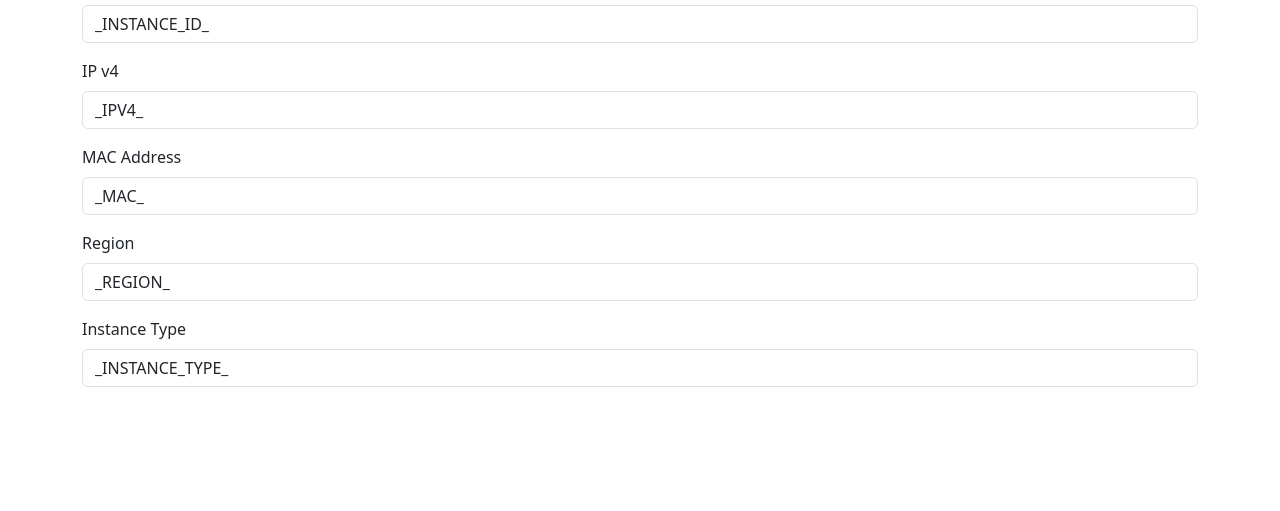
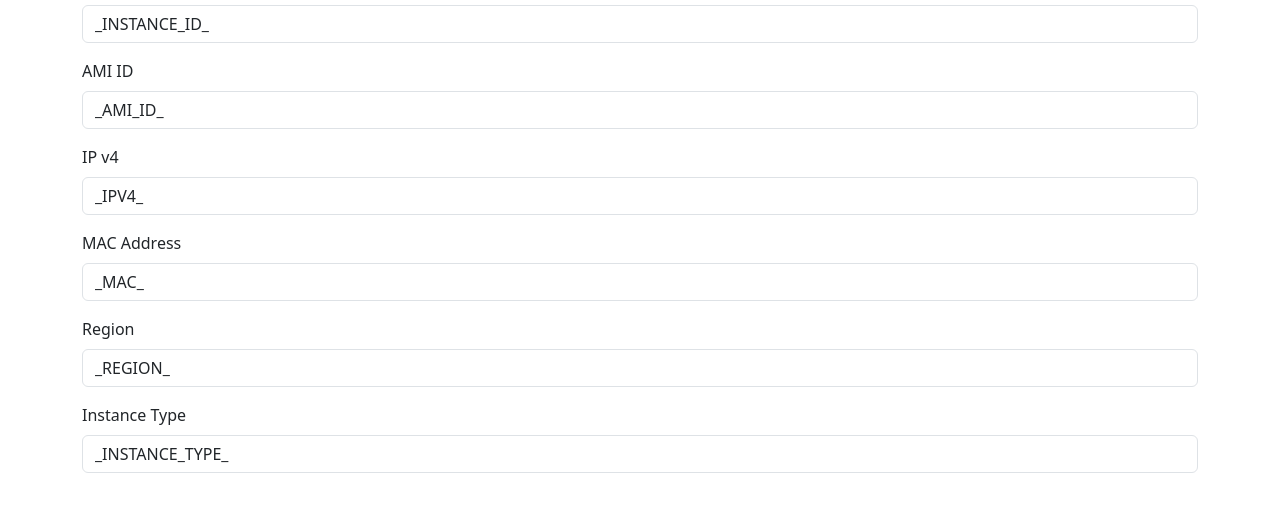
Before and after one commit to LuchoZ22/CERT-III-ALB, a plain HTML site: page index.html in a window 1280 px wide. Shown: the part 131-642 px from the top of the page. Drawn offline with nearby package versions, Linux system fonts and the light colour scheme.

Commit message:
Added changes

```diff
--- a/index.html
+++ b/index.html
@@ -14,6 +14,11 @@
                 <div class="mb-3">
                     <label for="instance_id" class="form-label">Instance ID</label>
                     <input type="text" class="form-control" id="instance_id" value = "_INSTANCE_ID_" readonly>
+                </div>
+
+                <div class="mb-3">
+                    <label for="ami_id" class="form-label">AMI ID</label>
+                    <input type="text" class="form-control" id="instance_id" value = "_AMI_ID_" readonly>
                 </div>
 
                 <div class="mb-3">
```
